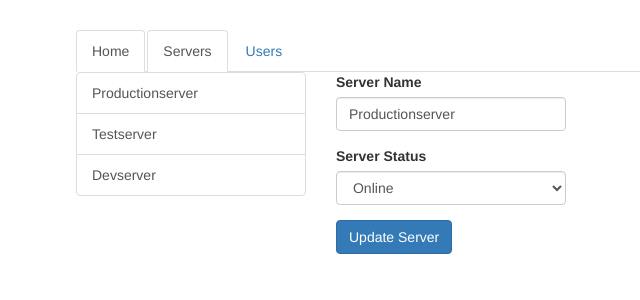
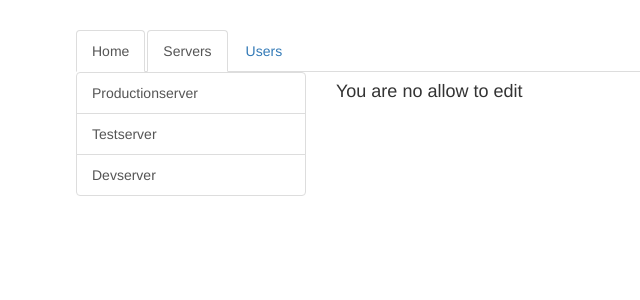
Before and after one commit to Salmanul-Fariz/Learning-Angular, an Angular app: page /servers/1/edit in a window 1280 px wide. Shown: the top 300 px of the page, without its empty margins (189-829 px from the left). Built offline with nearby package versions, Linux system fonts and the light colour scheme.

Commit message:
Configuring the Handling of Query Parameters

```diff
--- a/src/app/servers/edit-server/edit-server.component.html
+++ b/src/app/servers/edit-server/edit-server.component.html
@@ -1,21 +1,15 @@
+<h4 *ngIf="!allowEdit">You are no allow to edit</h4>
+<div *ngIf="allowEdit">
   <div class="form-group">
     <label for="name">Server Name</label>
-  <input
-    type="text"
-    id="name"
-    class="form-control"
-    [(ngModel)]="serverName">
+    <input type="text" id="name" class="form-control" [(ngModel)]="serverName">
   </div>
   <div class="form-group">
     <label for="status">Server Status</label>
-  <select
-    id="status"
-    class="form-control"
-    [(ngModel)]="serverStatus">
+    <select id="status" class="form-control" [(ngModel)]="serverStatus">
       <option value="online">Online</option>
       <option value="offline">Offline</option>
     </select>
   </div>
-<button
-  class="btn btn-primary"
-  (click)="onUpdateServer()">Update Server</button>
+  <button class="btn btn-primary" (click)="onUpdateServer()">Update Server</button>
+</div>
--- a/src/app/servers/edit-server/edit-server.component.ts
+++ b/src/app/servers/edit-server/edit-server.component.ts
@@ -1,27 +1,41 @@
-import { Component, OnInit } from '@angular/core';
+import { Component, OnInit } from "@angular/core";
+import { ActivatedRoute, Params } from "@angular/router";
 
-import { ServersService } from '../servers.service';
+import { ServersService } from "../servers.service";
 
 @Component({
-  selector: 'app-edit-server',
-  templateUrl: './edit-server.component.html',
-  styleUrls: ['./edit-server.component.css']
+  selector: "app-edit-server",
+  templateUrl: "./edit-server.component.html",
+  styleUrls: ["./edit-server.component.css"],
 })
 export class EditServerComponent implements OnInit {
-  server: {id: number, name: string, status: string};
-  serverName = '';
-  serverStatus = '';
-
-  constructor(private serversService: ServersService) { }
+  server: { id: number; name: string; status: string };
+  serverName = "";
+  serverStatus = "";
+  allowEdit = false;
+  constructor(
+    private serversService: ServersService,
+    private route: ActivatedRoute
+  ) {}
 
   ngOnInit() {
+    this.route.queryParams.subscribe((queryParams: Params) => {
+      this.allowEdit = queryParams["allowEdit"] === "1" ? true : false;
+      console.log(queryParams["allowEdit"]);
+    });
+
+    console.log(this.allowEdit);
+
+    this.route.fragment.subscribe();
     this.server = this.serversService.getServer(1);
     this.serverName = this.server.name;
     this.serverStatus = this.server.status;
   }
 
   onUpdateServer() {
-    this.serversService.updateServer(this.server.id, {name: this.serverName, status: this.serverStatus});
+    this.serversService.updateServer(this.server.id, {
+      name: this.serverName,
+      status: this.serverStatus,
+    });
   }
-
 }
--- a/src/app/servers/server/server.component.html
+++ b/src/app/servers/server/server.component.html
@@ -1,2 +1,4 @@
 <h5>{{ server.name }}</h5>
 <p>Server status is {{ server.status }}</p>
+
+<button class="btn btn-primary" (click)="onEdit()">Edit Server</button>
--- a/src/app/servers/server/server.component.ts
+++ b/src/app/servers/server/server.component.ts
@@ -1,5 +1,5 @@
 import { Component, OnInit } from "@angular/core";
-import { ActivatedRoute, Params } from "@angular/router";
+import { ActivatedRoute, Params, Router } from "@angular/router";
 
 import { ServersService } from "../servers.service";
 
@@ -13,7 +13,8 @@
 
   constructor(
     private serversService: ServersService,
-    private route: ActivatedRoute
+    private route: ActivatedRoute,
+    private router: Router
   ) {}
 
   ngOnInit() {
@@ -24,4 +25,11 @@
       this.server = this.serversService.getServer(+params["id"]);
     });
   }
+
+  onEdit() {
+    this.router.navigate(["edit"], {
+      relativeTo: this.route,
+      queryParamsHandling: "preserve",
+    });
+  }
 }
--- a/src/app/servers/servers.component.html
+++ b/src/app/servers/servers.component.html
@@ -1,7 +1,7 @@
 <div class="row">
   <div class="col-xs-12 col-sm-4">
     <div class="list-group">
-      <a [routerLink]="['/servers',server.id]" [queryParams]="{allowAccess:true,page:1}" fragment="loading"
+      <a [routerLink]="['/servers',server.id]" [queryParams]="{allowEdit:server.id===3 ? '1':'0'}" fragment="loading"
         class="list-group-item" *ngFor="let server of servers">
         {{ server.name }}
       </a>
```
Lines whose indentation alone changed are shown as unchanged.
